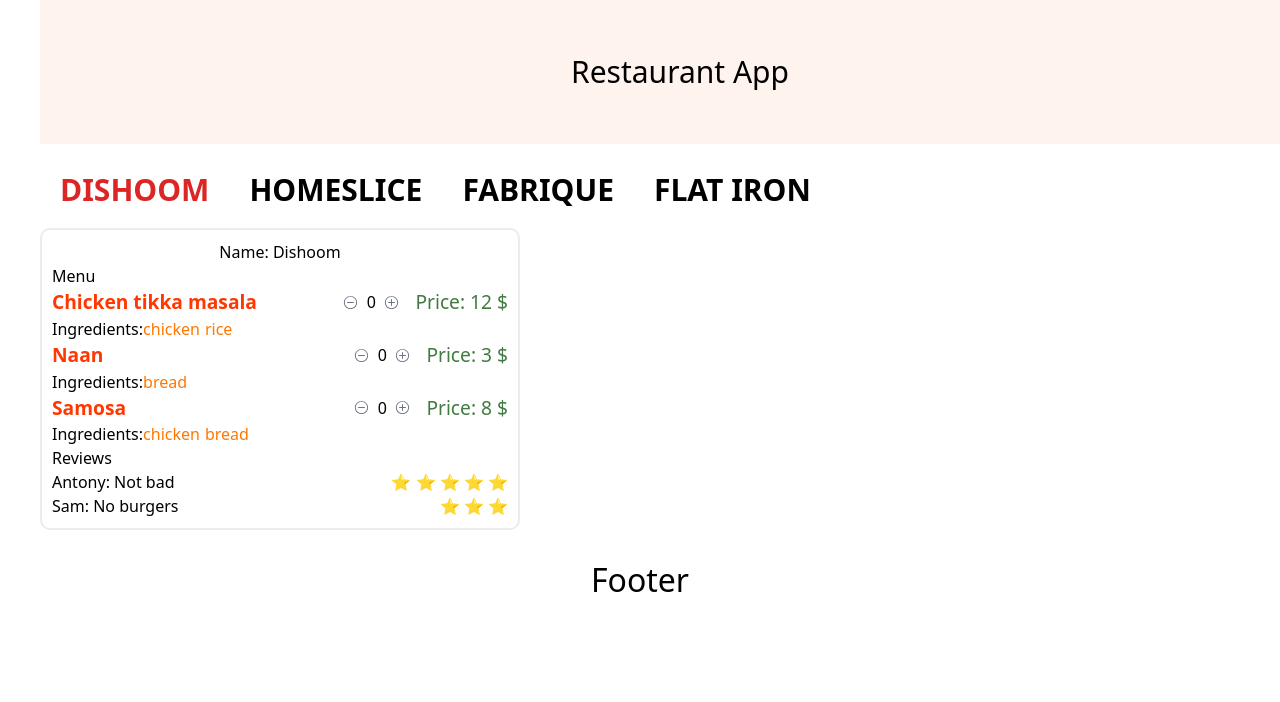
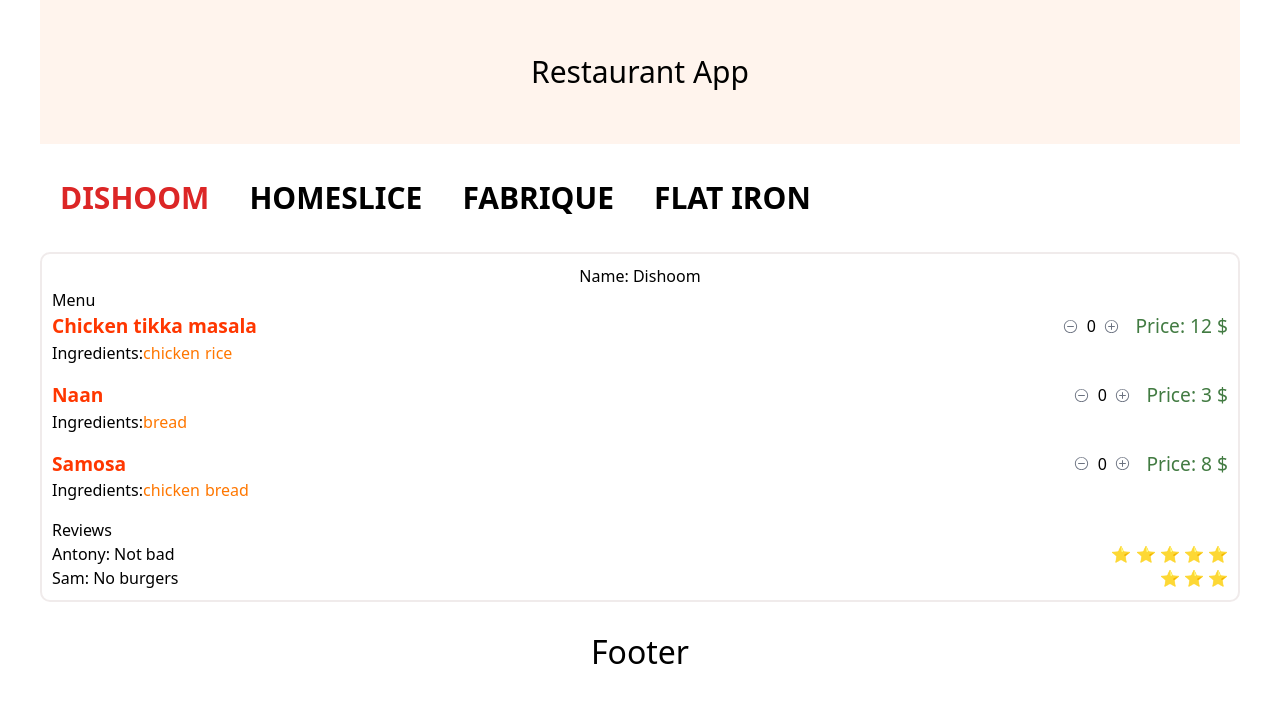
Before and after one commit to rain84/learn.javascript.ru-react, a React (Vite) app: page / in a window 1280 px wide. Shown: the top 702 px of the page. Built offline with nearby package versions, Linux system fonts and the light colour scheme.

Commit message:
refactor: 💄 updated styles

```diff
--- a/src/components/dish/component.tsx
+++ b/src/components/dish/component.tsx
@@ -3,9 +3,9 @@
 import { type TTDish } from 'constants/restaurant.types'
 import styles from './style.module.scss'
 
-export const Dish = ({ dish }: TProps) => {
+export const Dish = ({ dish, className }: TProps) => {
   return (
-    <div>
+    <div className={className}>
       <p className={styles.info}>
         <span className={styles.name}>{dish.name}</span>
         <Ordering className={styles.ordering} />
@@ -18,4 +18,5 @@
 
 type TProps = {
   dish: TTDish
+  className?: string
 }
--- a/src/components/header/style.module.scss
+++ b/src/components/header/style.module.scss
@@ -2,13 +2,12 @@
   align-items: stretch;
   height: 9rem;
   display: flex;
-  margin-bottom: 0.5rem;
 }
 
 .header {
   justify-content: center;
   align-items: center;
-  width: 100%;
+  width: calc(100% - 2 * var(--app-padding));
   height: inherit;
   display: flex;
   position: fixed;
--- a/src/components/menu/component.tsx
+++ b/src/components/menu/component.tsx
@@ -7,7 +7,7 @@
     <div>
       <h3 className={styles.title}>Menu</h3>
       {menu.map(({ id, ...dish }) => (
-        <Dish key={id} dish={dish} />
+        <Dish key={id} dish={dish} className={styles.dish} />
       ))}
     </div>
   )
--- a/src/components/menu/style.module.scss
+++ b/src/components/menu/style.module.scss
@@ -1,3 +1,7 @@
+.dish {
+  margin-bottom: 16px;
+}
+
 .menu {
   text-align: center;
 }
--- a/src/components/restaurant/style.module.scss
+++ b/src/components/restaurant/style.module.scss
@@ -3,7 +3,7 @@
   border-radius: 10px;
   padding: 10px;
   min-width: 480px;
-  max-width: 480px;
+  // max-width: 480px;
   flex-wrap: wrap;
   justify-content: space-between;
 
--- a/src/components/tabs/component.tsx
+++ b/src/components/tabs/component.tsx
@@ -11,6 +11,7 @@
   return (
     <TabsContext.Provider value={{ active }}>
       <div className={className}>
+        {/* tabs captions */}
         <ul className={styles.tabs}>
           {items.map(({ name }, i) => (
             <li
@@ -24,6 +25,8 @@
             </li>
           ))}
         </ul>
+
+        {/* content of active tab */}
         <div>{children}</div>
       </div>
     </TabsContext.Provider>
--- a/src/styles/app.module.scss
+++ b/src/styles/app.module.scss
@@ -1,3 +1,11 @@
 .layout {
-    padding: 0 40px;
+    padding: 0 var(--app-padding);
 }
+
+.tabs {
+     margin-top: 16px;
+}
+
+.tabItems__container {
+     margin-top: 16px;
+}
--- a/src/styles/index.scss
+++ b/src/styles/index.scss
@@ -1,3 +1,7 @@
 @tailwind base;
 @tailwind components;
 @tailwind utilities;
+
+#root {
+    --app-padding: 40px;
+}
```
